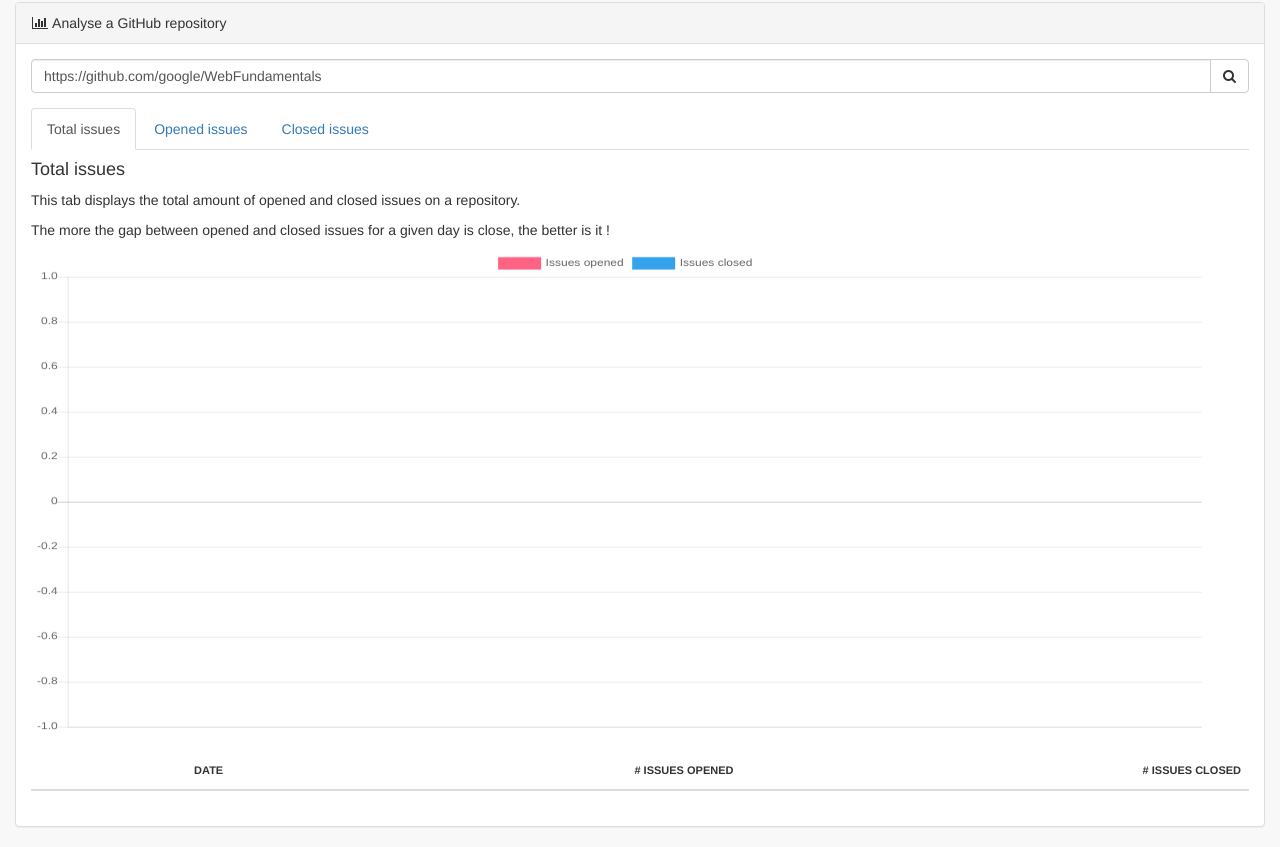
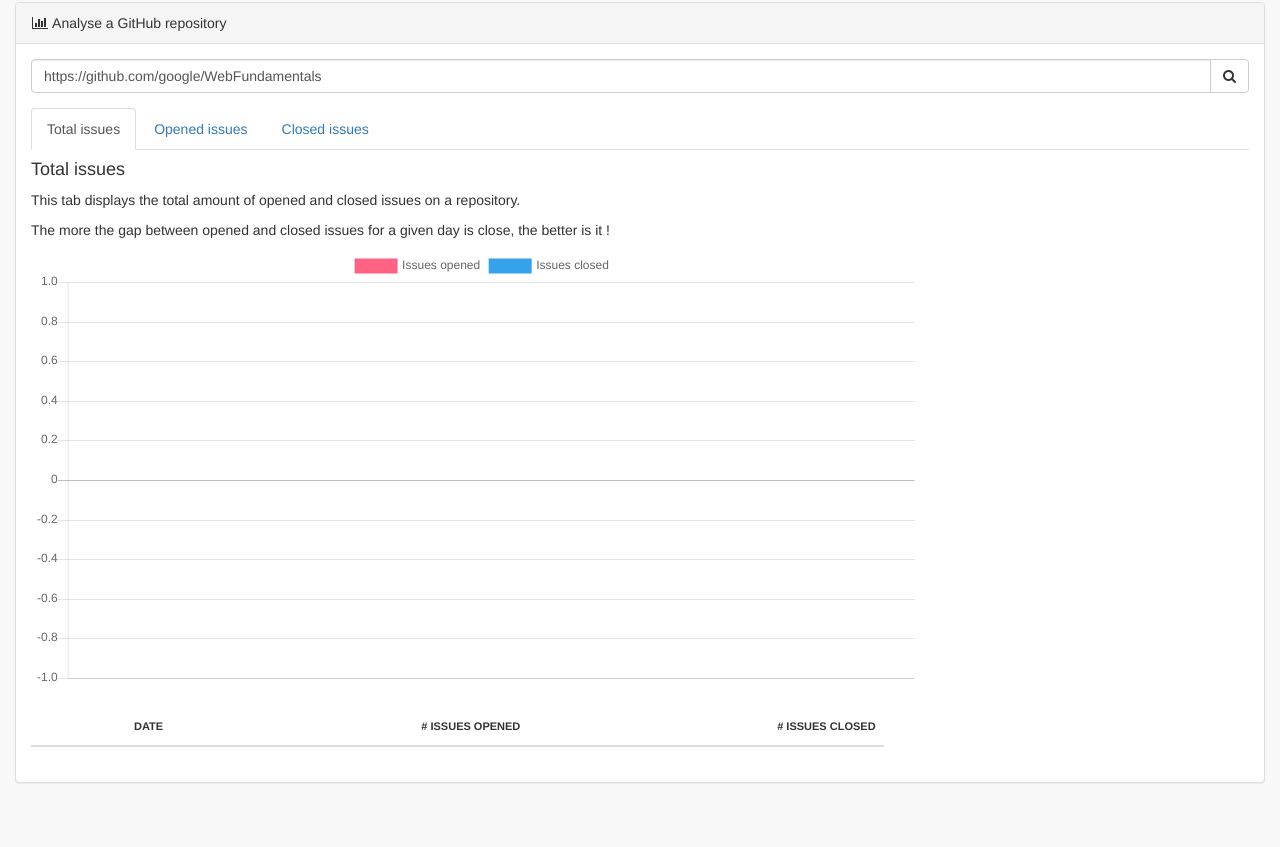
Before and after one commit to heig-vd-tweb2017/client, a website: page src/index.html in a window 1280 px wide. Shown: the part 256-1103 px from the top of the page. After the commit the page ends 1059 px from the top, so only its background shows below. Drawn offline with Linux system fonts and the light colour scheme.

Commit message:
Ajustement taille tableau

```diff
--- a/src/css/custom.css
+++ b/src/css/custom.css
@@ -22,16 +22,16 @@ td{
   padding-right: 20px;
 }
 
-tr:hover{background-color:#BEEDEA}
+tr:hover{background-color:#BEDCED}
 
-table{
-  min-width: 40%;
-  max-width: 75%;
+.tableStyle{
+  min-width: fit-content;
+  max-width: 70%;
   font-size: 14px;
 }
 
 .canvasStyle{
   vertical-align: baseline;
-  max-height: 500px;
-  max-width: 1200px;
+  max-height: 75%;
+  max-width: 75%;
 }
```
